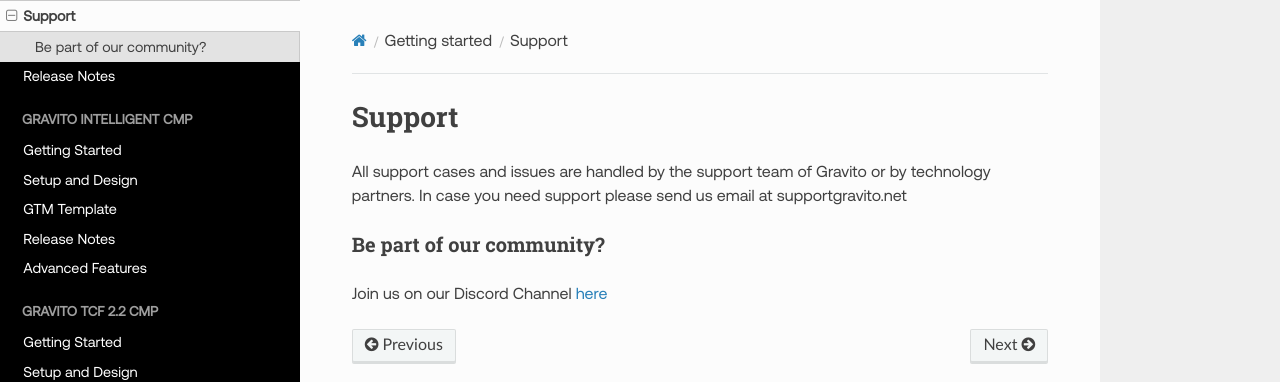
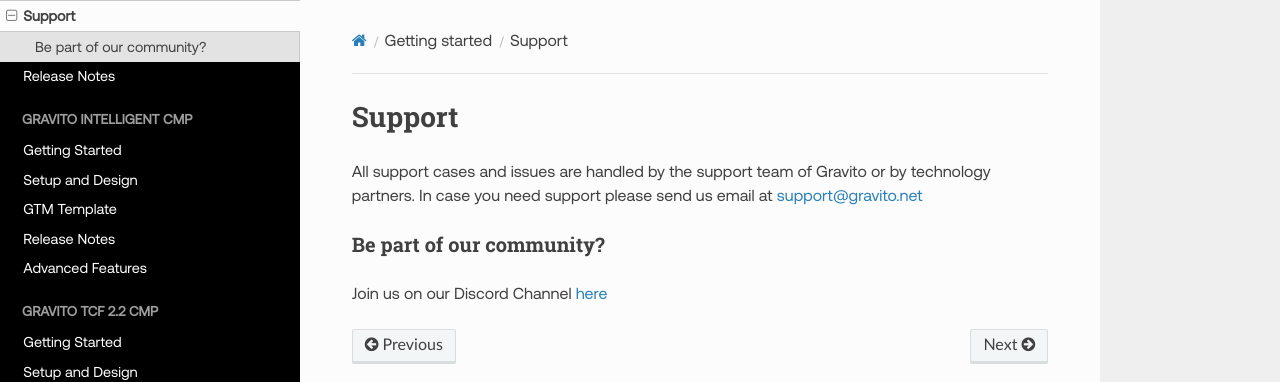
Before and after one commit to GravitoLtd/gravitoltd.github.io, an MkDocs documentation site: the page built from docs/Getting_started/Support.md, in a window 1280 px wide. Shown: the top 382 px of the page. Built offline with MkDocs 1.6.1, drawn with Linux system fonts in a browser that asks for light colours; nearby versions of some CDN libraries.

Commit message:
changed the support email address to a email link.

```diff
--- a/docs/Getting_started/Support.md
+++ b/docs/Getting_started/Support.md
@@ -1,7 +1,7 @@
 Support
 =======
 
-All support cases and issues are handled by the support team of Gravito or by technology partners. In case you need support please send us email at supportgravito.net
+All support cases and issues are handled by the support team of Gravito or by technology partners. In case you need support please send us email at [support@gravito.net](mailto:support@gravito.net)
 
 ### Be part of our community?
 
```
